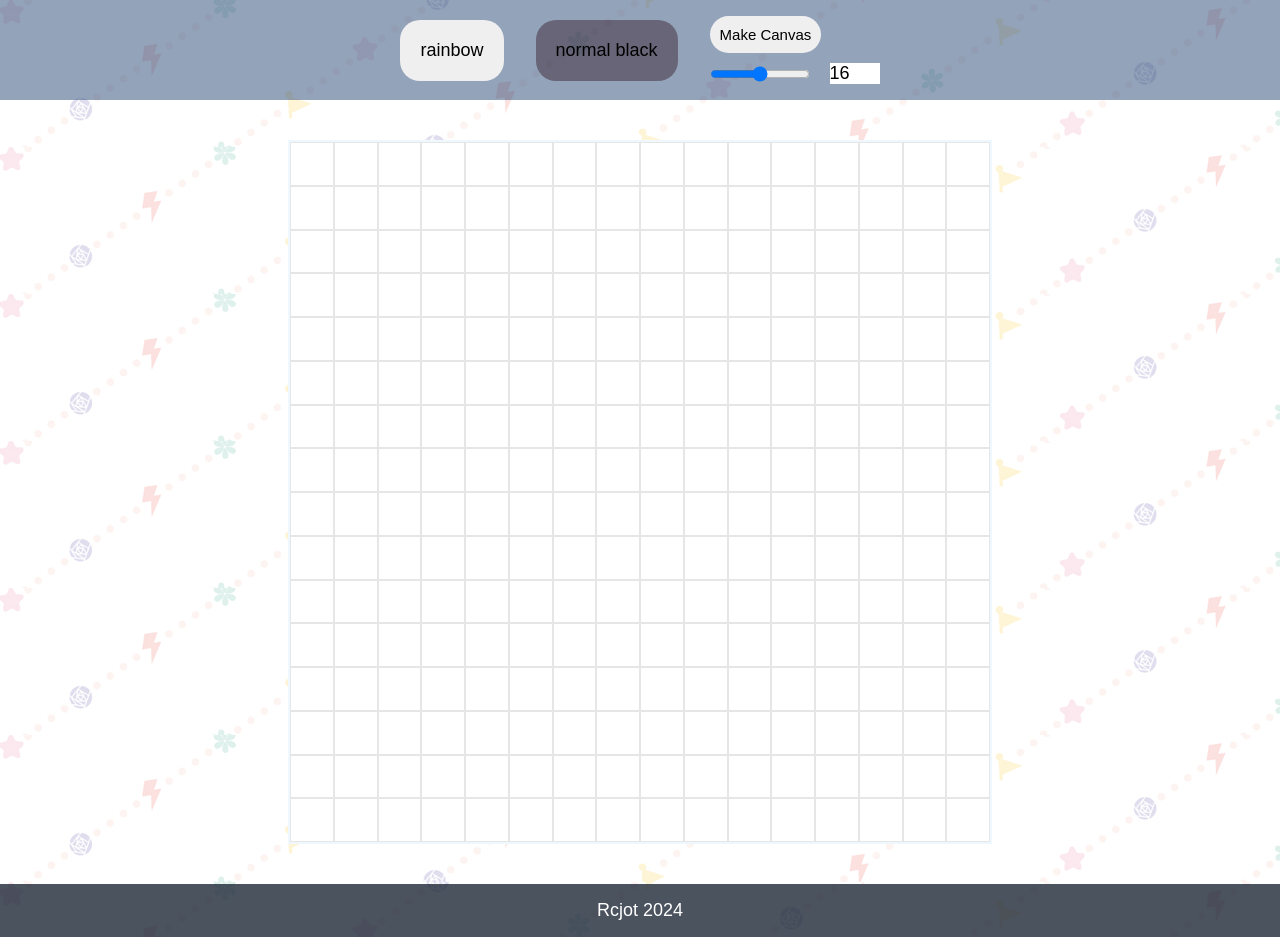
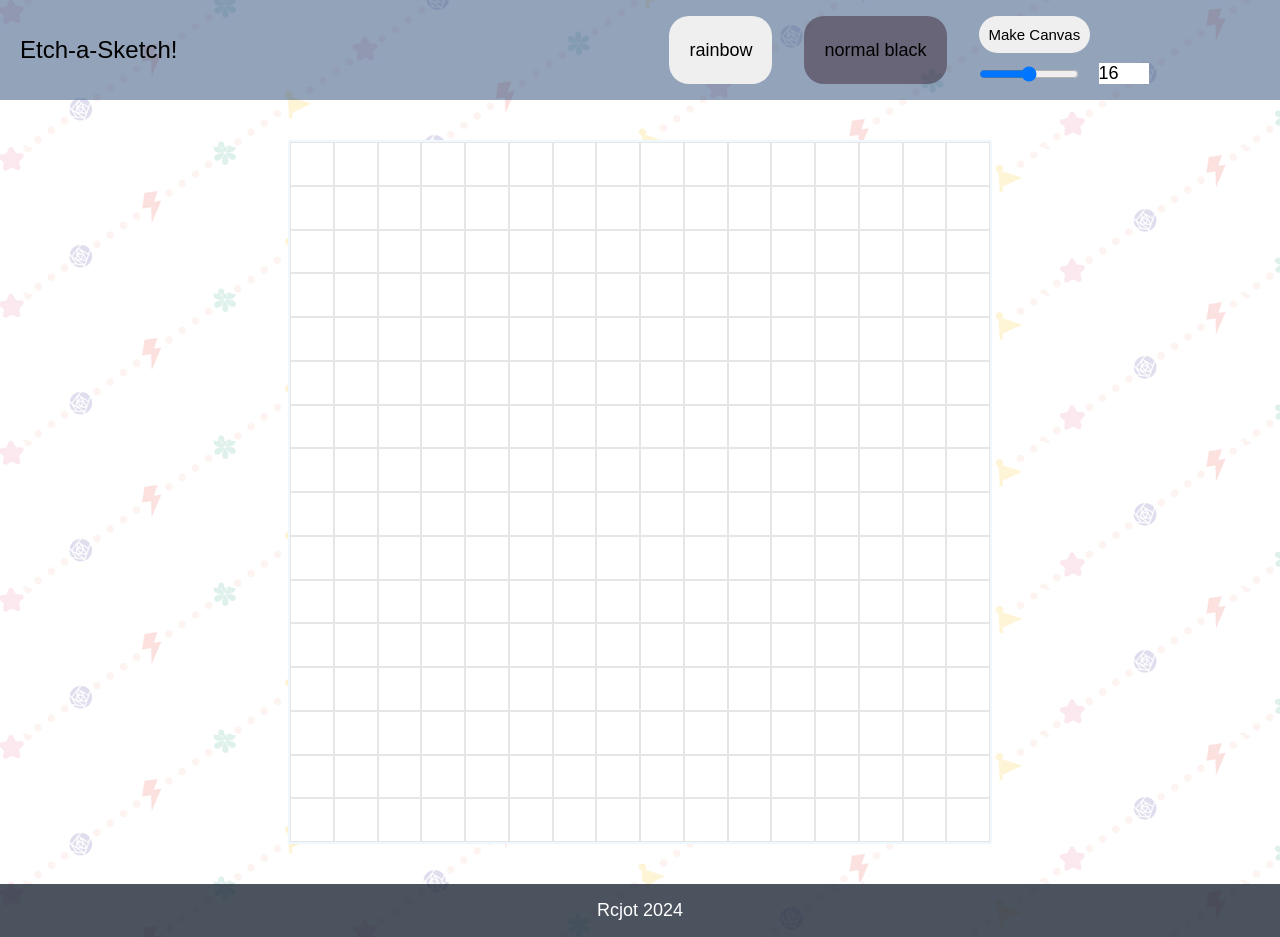
Before and after one commit to Rcjot/Project-Etch-a-Sketch, a plain HTML site: page index.html in a window 1280 px wide. Drawn offline with Linux system fonts and the light colour scheme.

Commit message:
added etch-a-sketch title

```diff
--- a/index.html
+++ b/index.html
@@ -11,6 +11,8 @@
 <body>
     <div id="screen">
         <div id="header">
+            <div id="myTitle">Etch-a-Sketch!</div>
+            <div id="subheader">
                 <button id="rainbow">rainbow</button>
                 <button id="black">normal black</button>
                 <div id="canvasSize">
@@ -23,6 +25,8 @@
 
 
                 </div>
+            </div>
+
 
 
         </div>
--- a/style.css
+++ b/style.css
@@ -20,7 +20,7 @@ body{
     max-height: 100px;
     box-sizing: border-box;
     display: flex;
-    justify-content: center;
+    justify-content: flex-start;
     align-items: center;
     gap: 32px;
     padding: 20px;
@@ -30,11 +30,21 @@ body{
 #header > * {
     color: black;
 }
+#myTitle {
+    font-size: x-large;
+}
+#subheader {
+    display: flex;
+    justify-content: center;
+    gap: 32px;
+    margin-left: 460px;
+}
 button {
     padding: 20px;
     border: 0px;
     border-radius: 20px ;
     cursor: pointer;
+    color: black;
 
 }
 #canvasSize{
```
Lines whose indentation alone changed are shown as unchanged.
